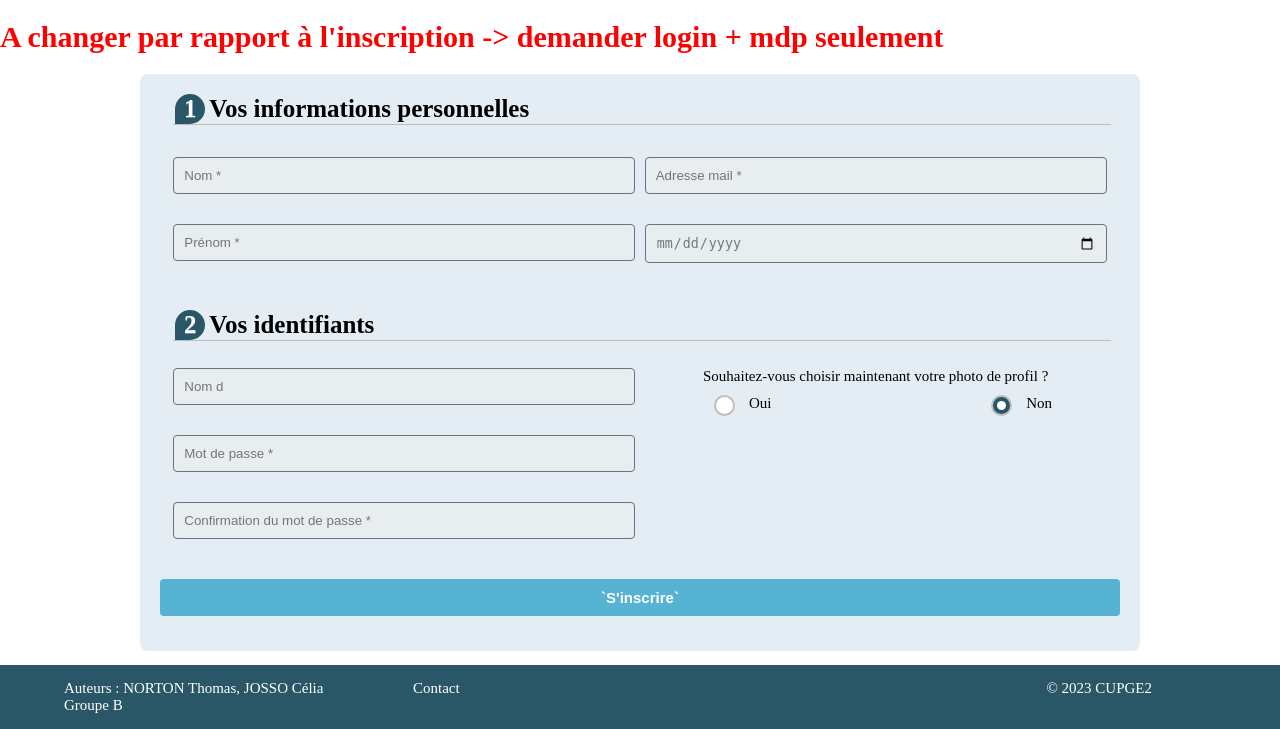
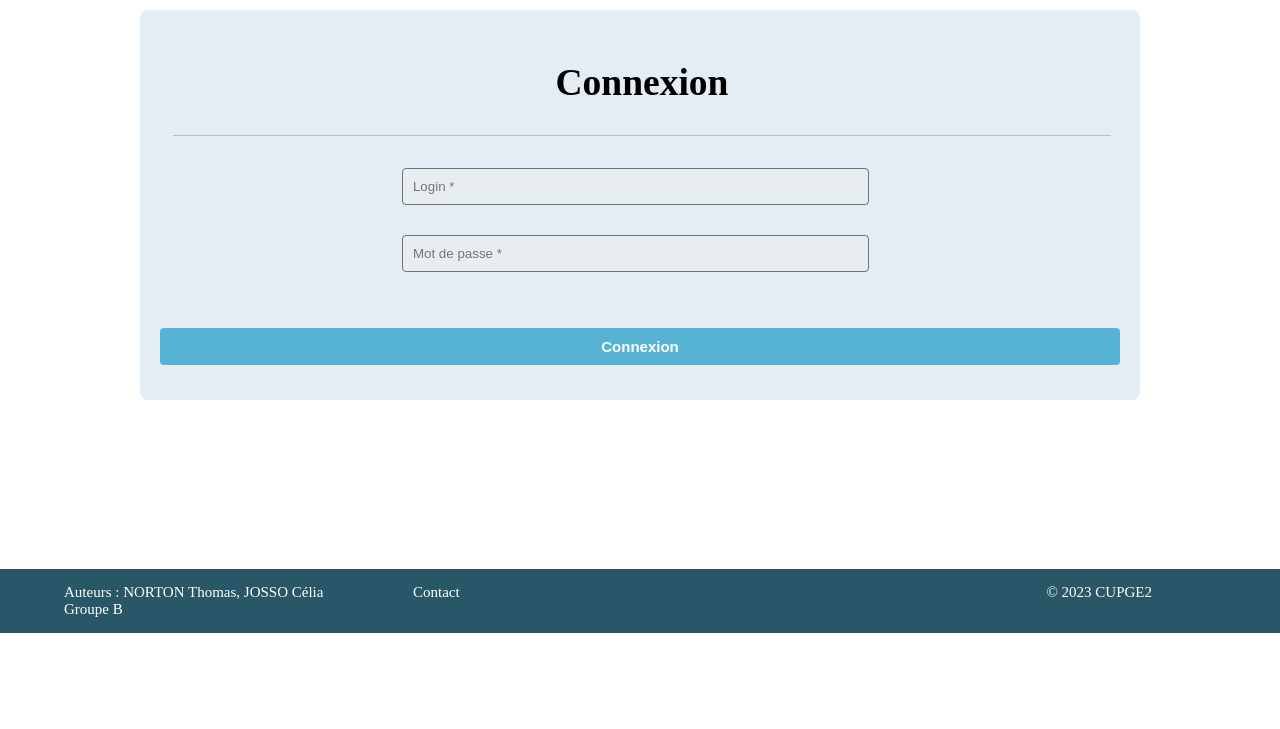
Before and after one commit to celiajosso/site-critique, a PHP site: page /connection.php in a window 1280 px wide. Shown: the part 167-896 px from the top of the page. After the commit the page ends 800 px from the top, so only its background shows below. Run offline with PHP 8.4, Linux system fonts and the light colour scheme.

Commit message:
gestion de la connexion

```diff
--- a/connection.php
+++ b/connection.php
@@ -9,8 +9,8 @@ mysqli_report(MYSQLI_REPORT_ERROR | MYSQLI_REPORT_STRICT);
 require_once("./includes/constantes.php");      //constantes du site
 require_once("./includes/config-bdd.php");      //constantes du site
 include_once("./php/functions-DB.php");
-//include_once("./php/functions_query.php");
-//include_once("./php/functions_structure.php");
+include_once("./php/functions_query.php");
+include_once("./php/functions_structure.php");
 $my_sqli = connectionDB();
 
 ?>
@@ -32,68 +32,44 @@ $my_sqli = connectionDB();
 
     <?php include("./static/header.php"); ?>
     <?php include("./static/nav.php"); ?>
-
-    <h1 style="color: red;">A changer par rapport à l'inscription -> demander login + mdp seulement</h1>
-
+    <?php
+        if (isset($_GET["erreur"])) {
+            echo "<div class='erreur-inscription'><h2>Erreur !</h2>Utilisateur ou mot de passe incorrect.<br><br></div>";
+        }
+    ?>
     <?php
         echo "<div class='form-style-5'>";
-            echo "<form action='POST'>";
+            echo "<form action='./php/login.php' method='POST'>";
               echo "<fieldset>";
                 echo "<br>";
                 echo "<legend>";
-                    echo "<span class='number'>";
-                        echo "1";
-                    echo "</span>";
-                    echo "Vos informations personnelles";
+                    echo "<h2 class='a-centrer'>Connexion</h2>";
                 echo "</legend>";
                 echo "<div class='form-content'>";
                     echo "<div class='left-column'>";
-                        echo "<input type='text' name='field1' placeholder='Nom *' required>";
-                        echo "<input type='text' name='field1' placeholder='Prénom *' required>";
-                    echo "</div>";
-                    echo "<div class='right-column'>";
-                        echo "<input type='email' name='field2' placeholder='Adresse mail *' required>";
-                        echo "<input type='date' name='field2' placeholder='Date de naissance *' required>";
+                        if (isset($_GET['login'])) {
+                            $login = $_GET['login'];
+                            echo "<input type='text' name='login' placeholder='Login *' value='$login' required>";
+                        }
+                        else {
+                            echo "<input type='text' name='login' placeholder='Login *' required>";
+                        }
+
+                        if (isset($_GET['prenom'])) {
+                            $mdp = $_GET['mdp'];
+                            echo "<input type='text' name='mdp' placeholder='Mot de passe *' value='$mdp' required>";
+                        }
+                        else {
+                            echo "<input type='password' name='mdp' placeholder='Mot de passe *' required>";
+                        }
+
+
                     echo "</div>";
                 echo "</div>";
                 echo "<br>";
-                echo "<legend>";
-                    echo "<span class='number'>";
-                        echo "2";
-                    echo "</span>";
-                    echo "Vos identifiants";
-                echo "</legend>";
-                echo "<br>";
-                echo "<div class='form-content'>";
-                    echo "<div class='left-column'>";
-                        echo "<input type='text' name='field1' placeholder='Nom d'utilisateur *' required>";
-                        echo "<input type='text' name='field1' placeholder='Mot de passe *' required>";
-                        echo "<input type='text' name='field1' placeholder='Confirmation du mot de passe *' required>";
-                    echo "</div>";
-                    echo "<div class='right-column'>";
-                        echo "<p class='question-form'>Souhaitez-vous choisir maintenant votre photo de profil ?</p>";
-                    echo "<div id='case-pp' class='form-content'>";
-                            echo "<div id='case-oui'>";
-                                echo "<label class='container'>Oui";
-                                    echo "<input id='a-cocher-pour-pp' type='radio' name='choix-pp'>";
-                                    echo "<span class='radiomark'></span>";
-                                    echo "<br><br>";
-                                    echo "<div class='si-pp'>";
-                                        echo "<p class='question-form'>LAISSER CHOISIR PHOTO PROFIL</p>";
-                                    echo "</div>";
-                                echo "</label>";
-                            echo "</div>";
-                            echo "<div class='right-column' id='case-non'>";
-                                echo "<label class='container'>Non";
-                                    echo "<input type='radio' name='choix-pp' checked>";
-                                    echo "<span class='radiomark'></span>";
-                                echo "</label>";
-                            echo "</div>";
-                        echo "</div>";
-                    echo "</div>";
-                echo "</div>";
+
             echo "</fieldset>";
-            echo "<input type='submit' value=`S'inscrire` disabled>";
+            echo "<input type='submit' value='Connexion'>";
             echo "</form>";
         echo "</div>";
     echo "<br><br><br><br>";
--- a/php/functions_query.php
+++ b/php/functions_query.php
@@ -89,4 +89,16 @@ function Is_samePassword ($password, $password_conf) {
     return $password == $password_conf;
 
 }
+
+function IsMember ($my_sqli, $username, $password) {
+    // Vérifie si un utilisateur existe dans la BDD
+    //      - Vérifie le login
+    //      - Vérifie le mdp
+    //      - retourne un tableau associatif
+
+    $sql_connexion = "SELECT id_Utilisateur FROM Utilisateur WHERE login_Utilisateur = '$username' AND password_Utilisateur = '$password'";
+    $res_login = readDB($my_sqli, $sql_connexion);
+
+    return (!empty($res_login));
+}
 ?>
--- a/php/inscription.php
+++ b/php/inscription.php
@@ -16,10 +16,6 @@ $my_sqli = connectionDB();
 ?>
 
 <?php
-
-echo "<pre>";
-print_r($_POST);
-echo "</pre>";
 
 $nom = $_POST["nom"];
 
```
Also changed, not shown: php/login.php (added, +44 -0 lines).
